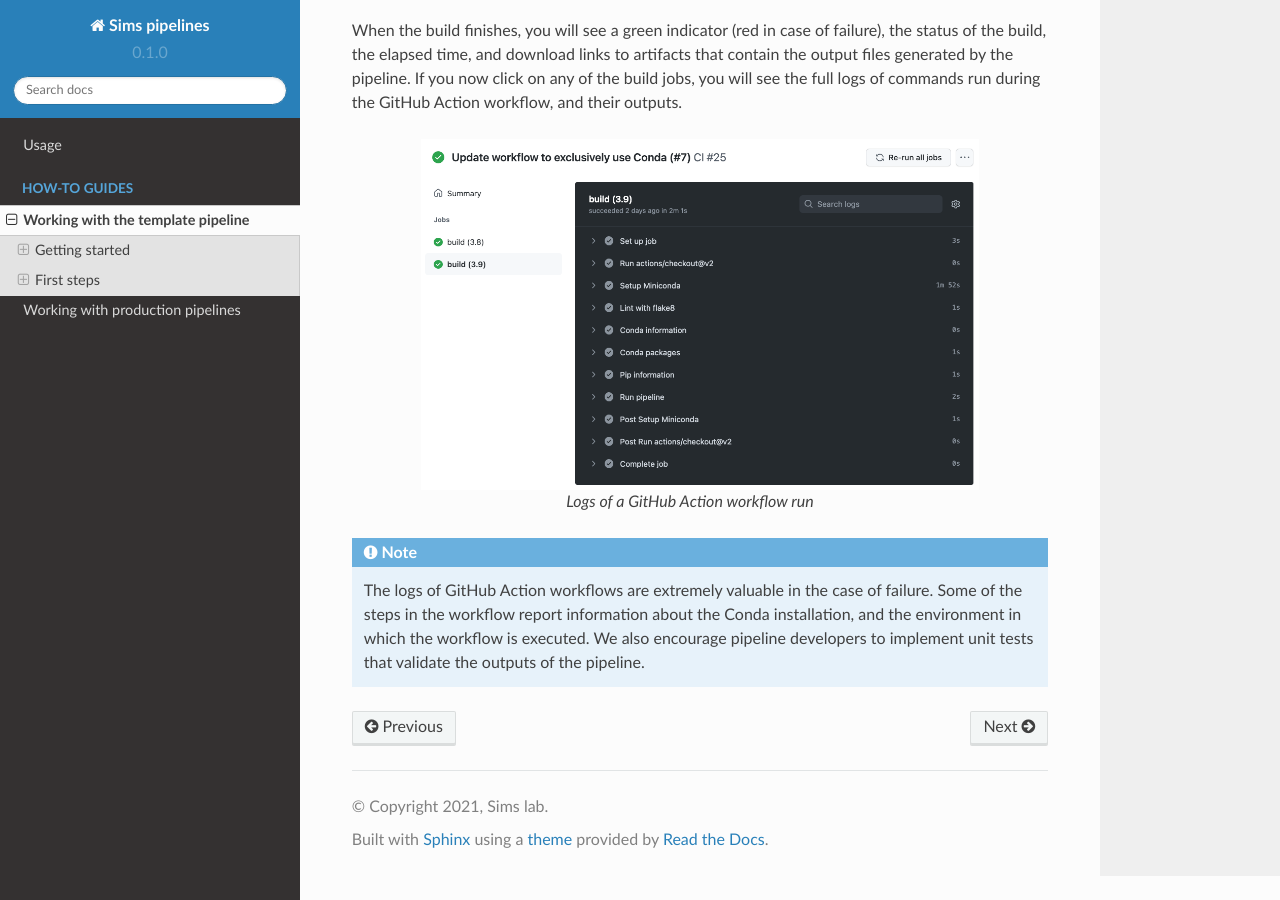
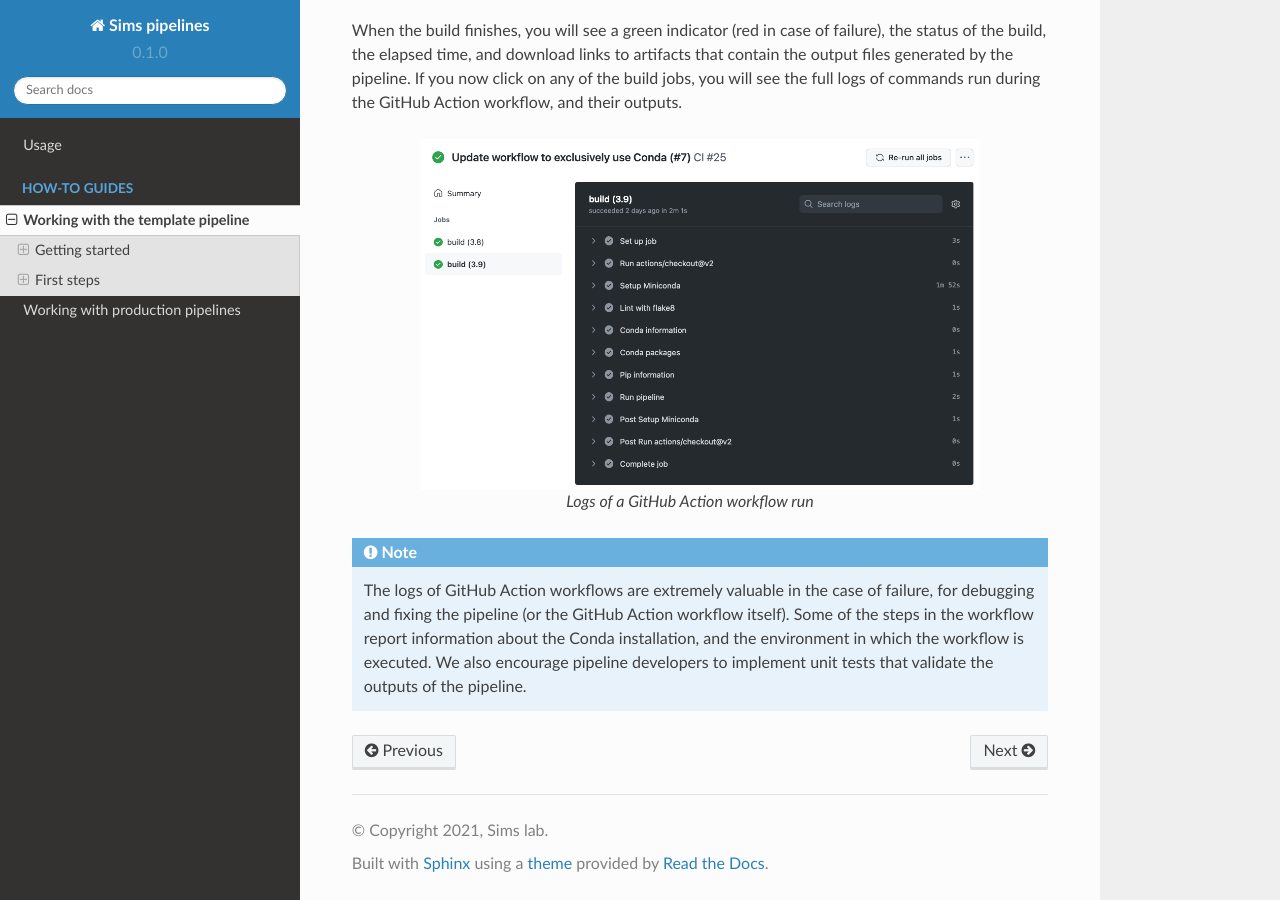
Before and after one commit to kevinrue/rtd-tutorial, a Sphinx documentation site: the page built from docs/source/guides/pipeline_template.rst, in a window 1280 px wide and 900 px high, scrolled down 2375 px. Built offline with Sphinx 7.4.7 and the Read the Docs theme 2.0.0, drawn with Linux system fonts in a browser that asks for light colours.

Commit message:
clarify note

```diff
--- a/docs/source/guides/pipeline_template.rst
+++ b/docs/source/guides/pipeline_template.rst
@@ -110,7 +110,8 @@
 
 .. note::
 
-   The logs of GitHub Action workflows are extremely valuable in the case of failure.
+   The logs of GitHub Action workflows are extremely valuable in the case of failure,
+   for debugging and fixing the pipeline (or the GitHub Action workflow itself).
    Some of the steps in the workflow report information about the Conda installation,
    and the environment in which the workflow is executed.
    We also encourage pipeline developers to implement unit tests that validate the
```
